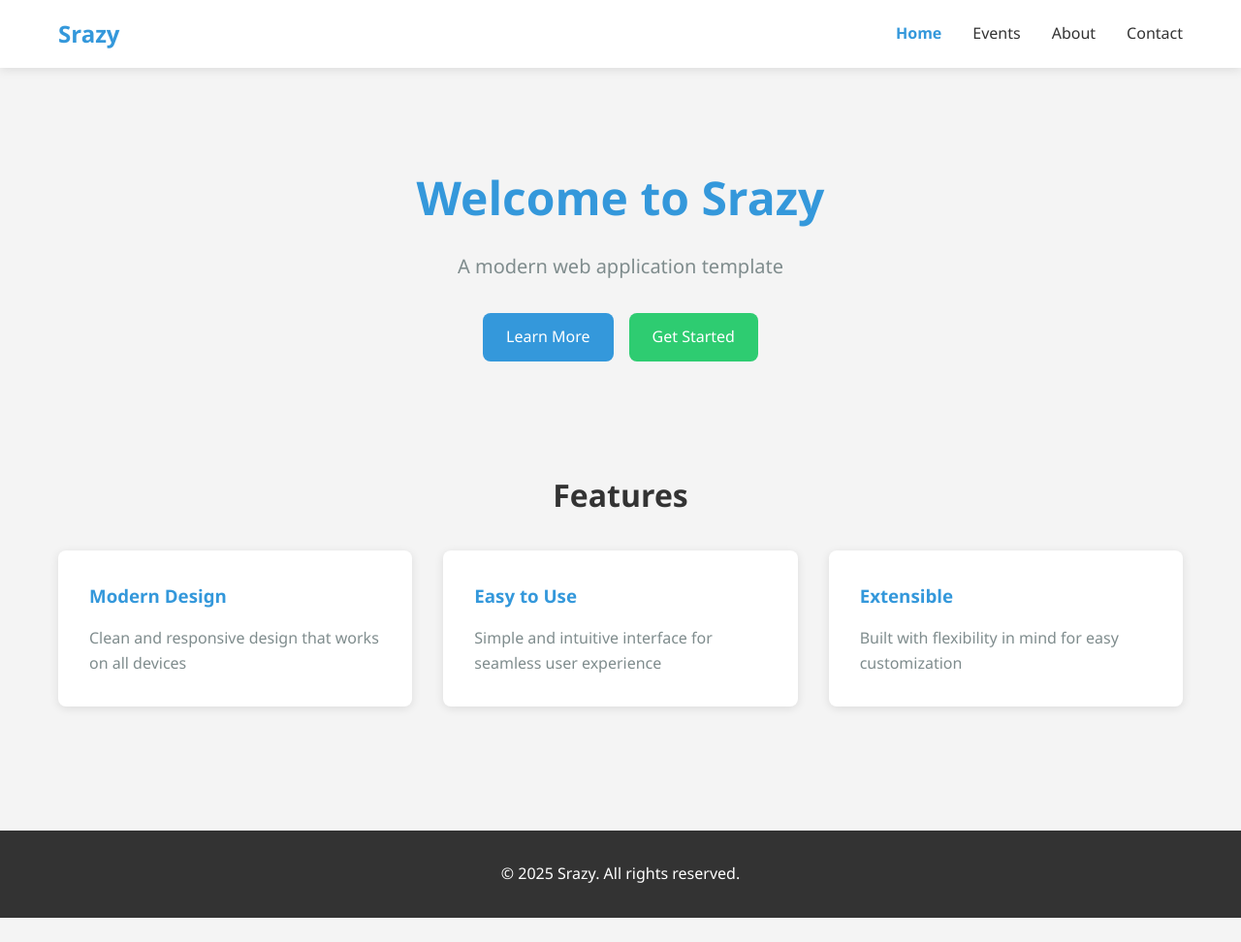
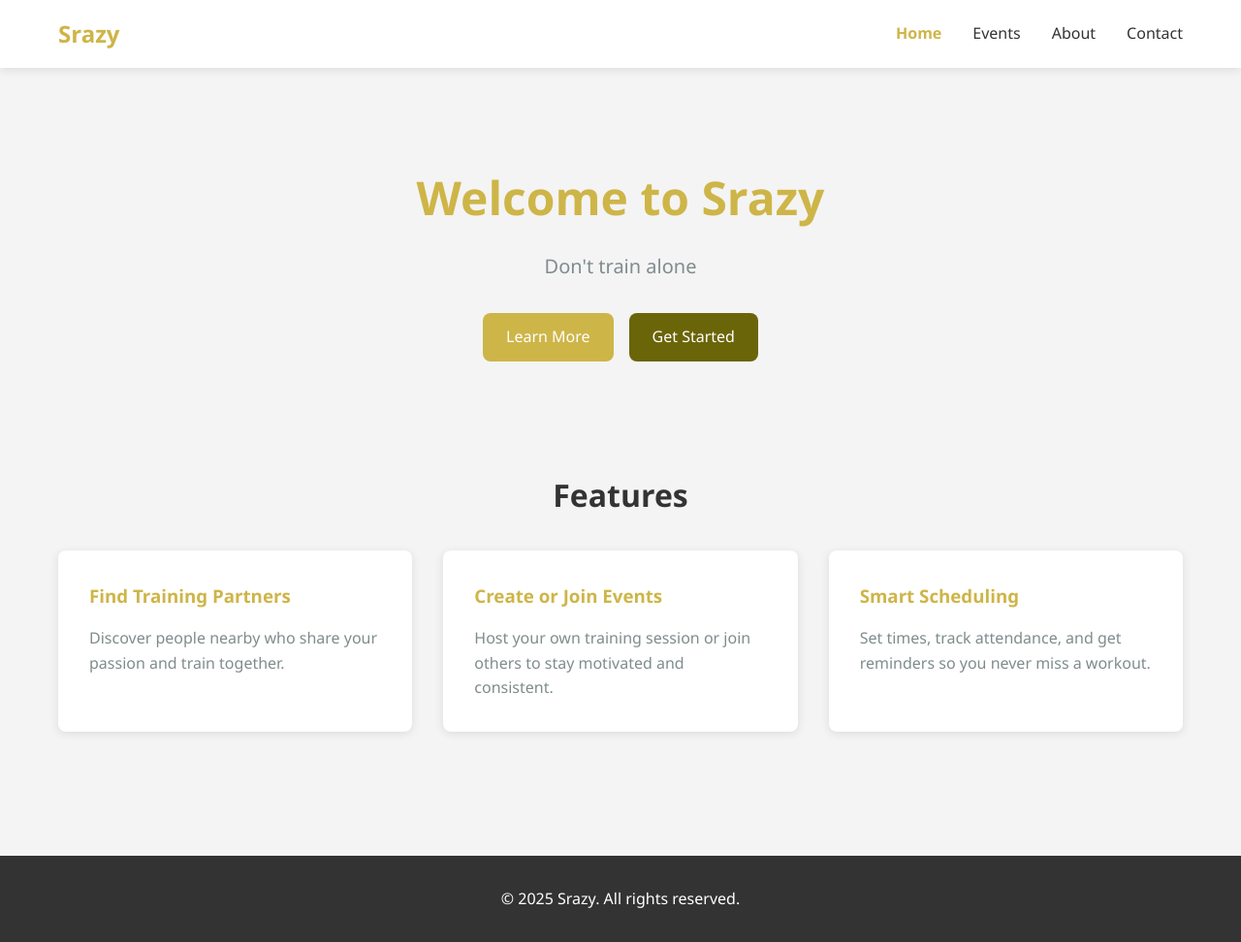
Before and after one commit to borisim/srazy, a Flask app: page / in a window 1280 px wide. Shown: the whole page at 97% size. Before the commit the page ends 947 px from the top, so only its background shows below. Run offline with Flask 3, Linux system fonts and the light colour scheme; parts of the project's set-up code (start-up, migrations or seed data) failed here and were passed over.

Commit message:
html fixes

```diff
--- a/app/static/css/style.css
+++ b/app/static/css/style.css
@@ -6,8 +6,8 @@
 }
 
 :root {
-    --primary-color: #3498db;
-    --secondary-color: #2ecc71;
+    --primary-color: #ceb548;
+    --secondary-color: #6b6509;
     --text-color: #333;
     --bg-color: #f4f4f4;
     --white: #ffffff;
@@ -120,7 +120,7 @@ body {
 }
 
 .btn-primary:hover {
-    background-color: #2980b9;
+    background-color: #000000;
     transform: translateY(-2px);
 }
 
@@ -130,7 +130,7 @@ body {
 }
 
 .btn-secondary:hover {
-    background-color: #27ae60;
+    background-color: #000000;
     transform: translateY(-2px);
 }
 
--- a/app/templates/index.html
+++ b/app/templates/index.html
@@ -5,10 +5,10 @@
 {% block content %}
 <section class="hero">
     <h1>Welcome to Srazy</h1>
-    <p class="hero-subtitle">A modern web application template</p>
+    <p class="hero-subtitle">Don't train alone</p>
     <div class="hero-actions">
         <a href="/about" class="btn btn-primary">Learn More</a>
-        <a href="/contact" class="btn btn-secondary">Get Started</a>
+        <a href="/events" class="btn btn-secondary">Get Started</a>
     </div>
 </section>
 
@@ -16,16 +16,16 @@
     <h2>Features</h2>
     <div class="features-grid">
         <div class="feature-card">
-            <h3>Modern Design</h3>
-            <p>Clean and responsive design that works on all devices</p>
+            <h3>Find Training Partners</h3>
+            <p>Discover people nearby who share your passion and train together.</p>
         </div>
         <div class="feature-card">
-            <h3>Easy to Use</h3>
-            <p>Simple and intuitive interface for seamless user experience</p>
+            <h3>Create or Join Events</h3>
+            <p>Host your own training session or join others to stay motivated and consistent.</p>
         </div>
         <div class="feature-card">
-            <h3>Extensible</h3>
-            <p>Built with flexibility in mind for easy customization</p>
+            <h3>Smart Scheduling</h3>
+            <p>Set times, track attendance, and get reminders so you never miss a workout.</p>
         </div>
     </div>
 </section>
```
Also changed, not shown: app/templates/about.html (+13 -6 lines).
